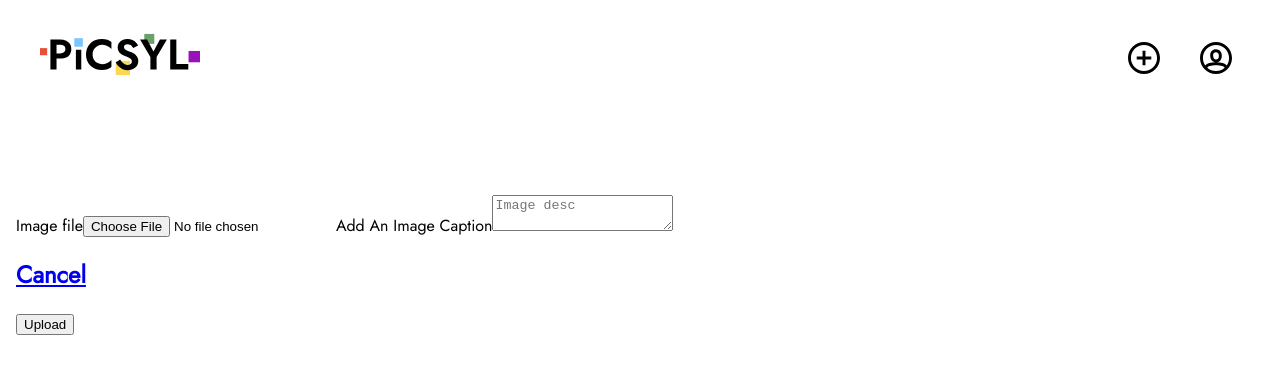
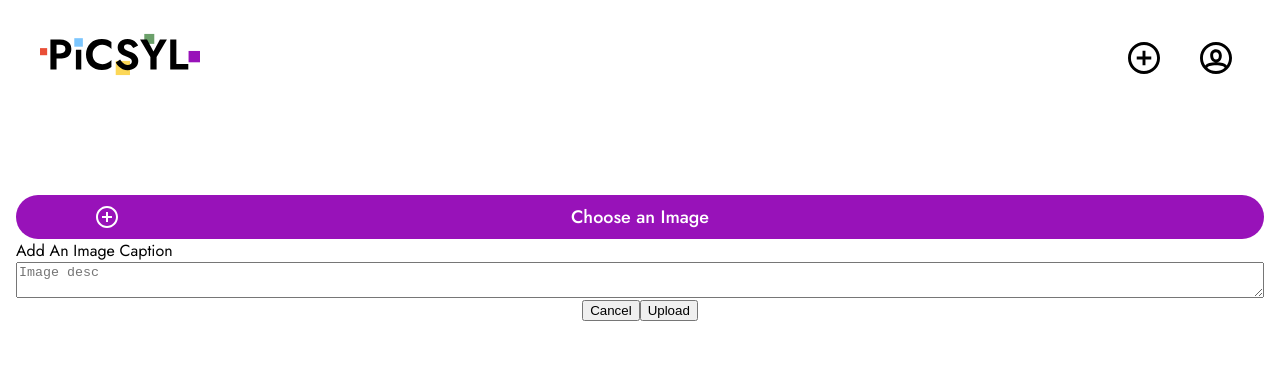
Before and after one commit to b0p1/picsyl, a React (Create React App) app: page /upload in a window 1280 px wide. Shown: the top 374 px of the page. Built offline with nearby package versions, Linux system fonts and the light colour scheme.

Commit message:
start styling the choose file button

```diff
--- a/src/pages/UploadPage/UploadPage.js
+++ b/src/pages/UploadPage/UploadPage.js
@@ -37,7 +37,14 @@ function UploadPage(props) {
         }}
         className="upload-form"
       >
-        <label htmlFor="file">Image file</label>
+        {/* <label htmlFor="file">Image file</label> */}
+        <div className="upload-form__choose-file">
+        <img
+            className="upload-form__file-icon"
+            src={PublishIcon}
+            alt="Publish Icon"
+          />
+          Choose an Image
           <input
             className="upload-form__file"
             type="file"
@@ -46,11 +53,9 @@ function UploadPage(props) {
             //   value=
             onChange={(e) => setFile(e.target.files[0])}
           />
-        {/* <img
-          className="upload-form__button-icon"
-          src={PublishIcon}
-          alt="Publish Icon"
-        /> */}
+
+        </div>
+
         <label className="upload-form__label" htmlFor="desc-box">
           Add An Image Caption
         </label>
@@ -63,9 +68,9 @@ function UploadPage(props) {
           value={desc}
           onChange={(e) => setDesc(e.target.value)}
         ></textarea>
-        <div className="upload-form-container">
+        <div className="upload-form__submit-container">
           <Link to="/">
-            <h2 className="upload-form__cancel">Cancel</h2>
+            <button className="upload-form__cancel">Cancel</button>
           </Link>
           <div className="upload-form-button-container">
             <button type="submit" className="upload-form__button">
--- a/src/pages/UploadPage/upload-page.scss
+++ b/src/pages/UploadPage/upload-page.scss
@@ -2,6 +2,43 @@
 @use "../../styles/partials/variables" as *;
 @use "../../styles/partials/mixins" as *;
 
-.upload-form{
-    padding: 5rem 1rem;
+.upload-form {
+  padding: 5rem 1rem;
+  display: flex;
+  flex-direction: column;
+  &__choose-file {
+    padding: .55rem 3rem;
+    background: $purple;
+    position: relative;
+    color: #fff;
+    border-radius: 4rem;
+    cursor: pointer;
+    display: flex;
+    justify-content: center;
+    align-items: center;
+    font-family: $jost-med;
+    font-size: 1.125rem;
+  }
+  &__file {
+    position: absolute;
+    z-index: 1000;
+    opacity: 0;
+    cursor: pointer;
+    right: 0;
+    top: 0;
+    height: 100%;
+    width: 100%;
+    &-icon{
+        filter: brightness(0) invert(1);
+        // margin: 0 1rem;
+        position: absolute;
+        top: .65rem;
+        left: 5rem;
+    }
+  }
+  &__submit-container {
+    display: flex;
+    align-items: center;
+    justify-content: center;
+  }
 }
--- a/src/styles/global.scss
+++ b/src/styles/global.scss
@@ -1,7 +1,16 @@
+@use "./partials/fonts" as *;
+@use "./partials/variables" as *;
+@use "./partials/mixins" as *;
+
 html {
   box-sizing: border-box;
 }
 
 body {
   margin: 0;
+  font-family: $jost-reg;
 }
+a{
+  text-decoration: none;
+  color: black;
+}
--- a/src/styles/partials/_variables.scss
+++ b/src/styles/partials/_variables.scss
@@ -1,7 +1,6 @@
 // Screen Sizes
 $tablet-breakpoint: 768px;
 $desktop-breakpoint: 1280px;
-
 
 // Fonts
 $jost-light: "Jost Light";
@@ -9,3 +8,11 @@ $jost-reg: "Jost Regular";
 $jost-med: "Jost Medium";
 $jost-semi: "Jost Semi-Bold";
 $jost-bold: "Jost Bold";
+
+// Colors
+$space-cadet: #212738;
+$blue: #7cc6fe;
+$red: #e94f37;
+$yellow: #fcd757;
+$green: #6ba06a;
+$purple: #9812b9;
```
Lines whose indentation alone changed are shown as unchanged.
